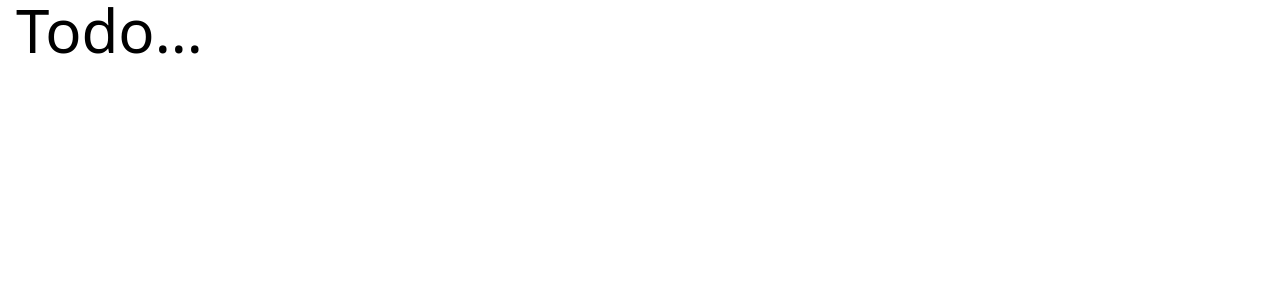
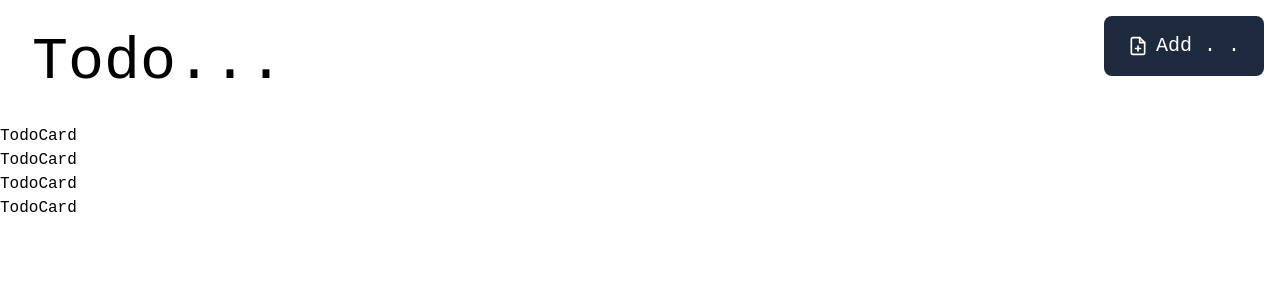
Before and after one commit to Rohanj48/Todo-Page, a React (Vite) app: page / in a window 1280 px wide. Shown: the top 300 px of the page. Built offline with nearby package versions, Linux system fonts and the light colour scheme.

Commit message:
added navbar and popup toggle

```diff
--- a/package.json
+++ b/package.json
@@ -13,6 +13,7 @@
     "@tailwindcss/vite": "^4.0.9",
     "react": "^19.0.0",
     "react-dom": "^19.0.0",
+    "react-icons": "^5.5.0",
     "tailwindcss": "^4.0.9"
   },
   "devDependencies": {
--- a/src/App.jsx
+++ b/src/App.jsx
@@ -1,11 +1,31 @@
 import { useState } from 'react'
+import TodoCard from './components/TodoCard'
+import Navbar from './components/Navbar'
+import Popup from './components/Popup';
 
 
 function App() {
 
+    const [popupActive, setPopupActive] = useState(false);
+
+    const togglePopup = () => {
+        setPopupActive(!popupActive);
+        console.log("toggled");
+
+    }
+
+    const handleAdd = () => {
+        togglePopup();
+    };
+
     return (
         <>
-            <h1 className='text-6xl text-black mx-4' > Todo...</h1>
+            <Navbar handleAdd={handleAdd} />
+            {popupActive && <Popup toggle={togglePopup} />}
+            <TodoCard />
+            <TodoCard />
+            <TodoCard />
+            <TodoCard />
         </>
     )
 }
--- /dev/null
+++ b/src/components/Navbar.jsx
@@ -0,0 +1,17 @@
+import React from 'react'
+import { FiFilePlus } from "react-icons/fi";
+
+const Navbar = ({ handleAdd }) => {
+    return (
+        <div className='flex justify-between m-4'>
+            <h1 className='text-6xl text-black m-4 ' > Todo...</h1>
+            <button className=" flex items-center gap-2 rounded-lg bg-slate-800 text-xl text-white font-medium px-6 py-4 h-fit" type="button"
+                onClick={handleAdd}>
+                <FiFilePlus />
+                Add . .
+            </button>
+        </div>
+    )
+}
+
+export default Navbar
--- /dev/null
+++ b/src/components/Popup.jsx
@@ -0,0 +1,18 @@
+import React from 'react'
+import { FiX } from "react-icons/fi";
+
+const Popup = ({ toggle }) => {
+    return (
+        <div className='h-[40vh] w-[60vh] p-4  fixed top-1/3 left-1/2 transform -translate-x-1/2 -translate-y-1/2  bg-black text-white'>
+            <div className='flex justify-between p-4 text-2xl'>
+                Add Todo . .
+                <button className='text-white' onClick={toggle}>
+                    <FiX />
+                </button>
+            </div>
+
+        </div>
+    )
+}
+
+export default Popup
--- /dev/null
+++ b/src/components/TodoCard.jsx
@@ -0,0 +1,9 @@
+import React from 'react'
+
+const TodoCard = (handleAdd) => {
+    return (
+        <div>TodoCard</div>
+    )
+}
+
+export default TodoCard
--- a/src/index.css
+++ b/src/index.css
@@ -1 +1,12 @@
 @import "tailwindcss";
+
+:root {
+    /*font-family: system-ui, Avenir, Helvetica, Arial, sans-serif;*/
+    font-family: monospace, monospace;
+
+    /*
+    max-width: 1600px;
+    margin: 0 auto;
+    */
+
+  }
```
Also changed, not shown: 1 other file (tests, documents, lock files or other folders).
